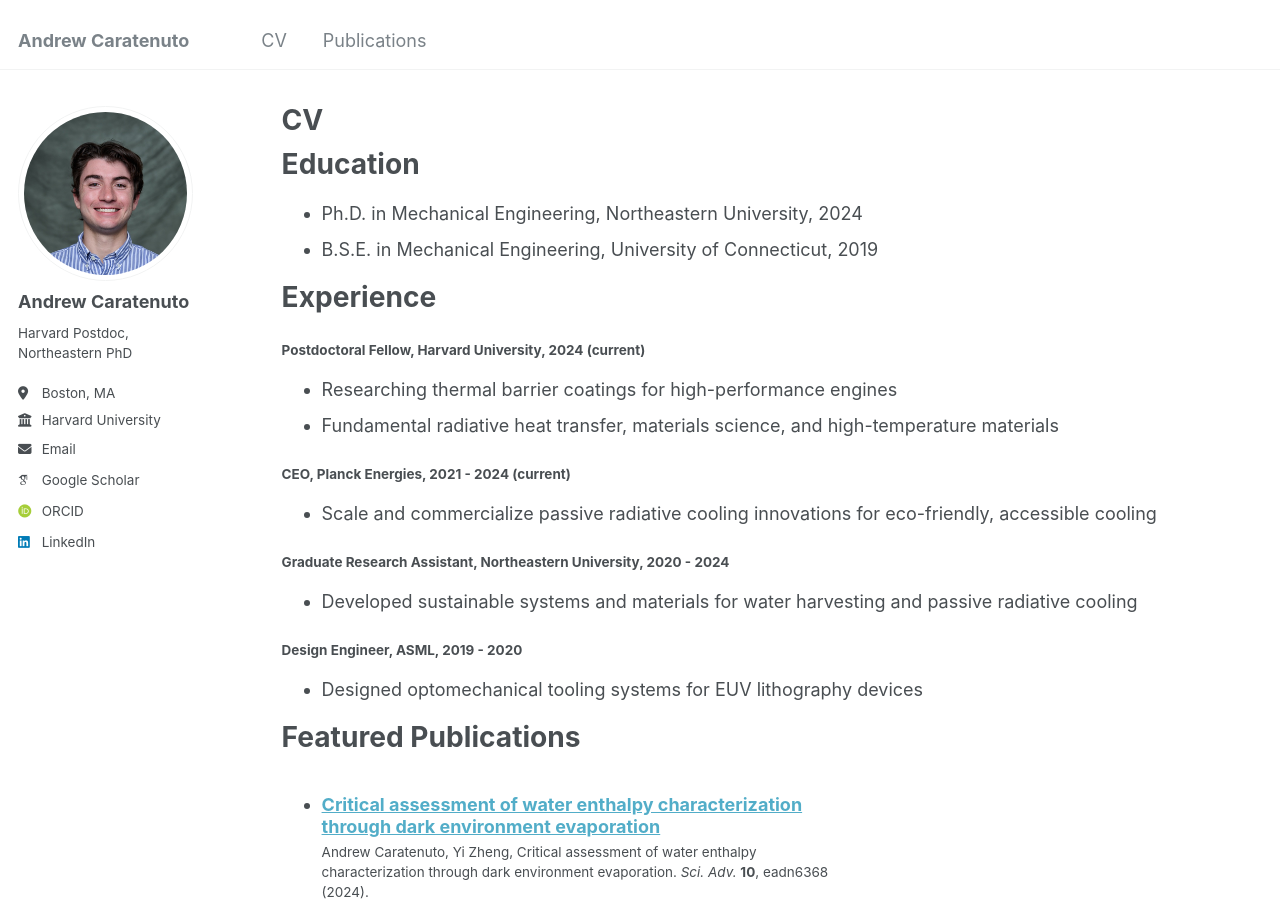
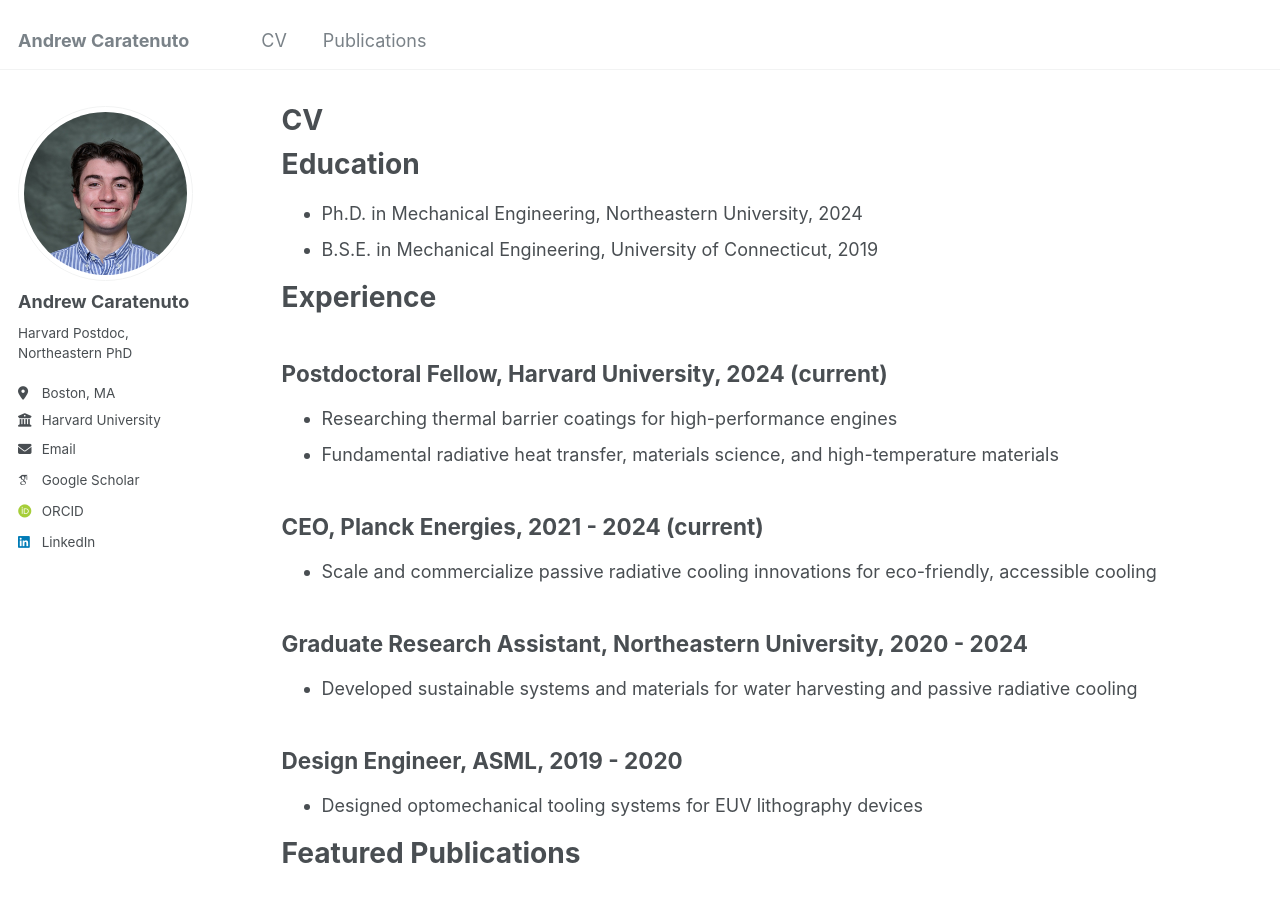
Before and after one commit to andrewcaratenuto/andrewcaratenuto.github.io, a Jekyll site: the page built from _pages/cv.md, in a window 1280 px wide and 900 px high. Built offline with Jekyll 4.4.1, drawn with Linux system fonts in a browser that asks for light colours; some web fonts are replaced.

Commit message:
Update cv.md

```diff
--- a/_pages/cv.md
+++ b/_pages/cv.md
@@ -16,17 +16,17 @@ Education
 
 Experience
 ======
-#### Postdoctoral Fellow, Harvard University, 2024 (current)
+## Postdoctoral Fellow, Harvard University, 2024 (current)
 * Researching thermal barrier coatings for high-performance engines
 * Fundamental radiative heat transfer, materials science, and high-temperature materials
 
-#### CEO, Planck Energies, 2021 - 2024 (current)
+## CEO, Planck Energies, 2021 - 2024 (current)
 * Scale and commercialize passive radiative cooling innovations for eco-friendly, accessible cooling
 
-#### Graduate Research Assistant, Northeastern University, 2020 - 2024
+## Graduate Research Assistant, Northeastern University, 2020 - 2024
 * Developed sustainable systems and materials for water harvesting and passive radiative cooling
 
-#### Design Engineer, ASML, 2019 - 2020
+## Design Engineer, ASML, 2019 - 2020
 * Designed optomechanical tooling systems for EUV lithography devices
 
 
@@ -39,10 +39,11 @@ Featured Publications
 
 Grants, Awards and Honors
 ======
-#### Grants
+## Grants
 * (2023) NSF SBIR Phase I (PI), *Climate eco-friendly biocoating for passive cooling of infrastructure*
 * (2023) Northeastern Spark Fund (Co-PI), *Nanofibrous biopaint for large-scale passive cooling*
-#### Awards and Honors
+
+## Awards and Honors
 * (2024) Ferretti Leadership Award, *Northeastern University*
 * (2022) John and Katharine Cipolla Ph.D. Merit Award, *Northeastern University*
 * (2020) Chair's Fellowship, *Northeastern University*
```
